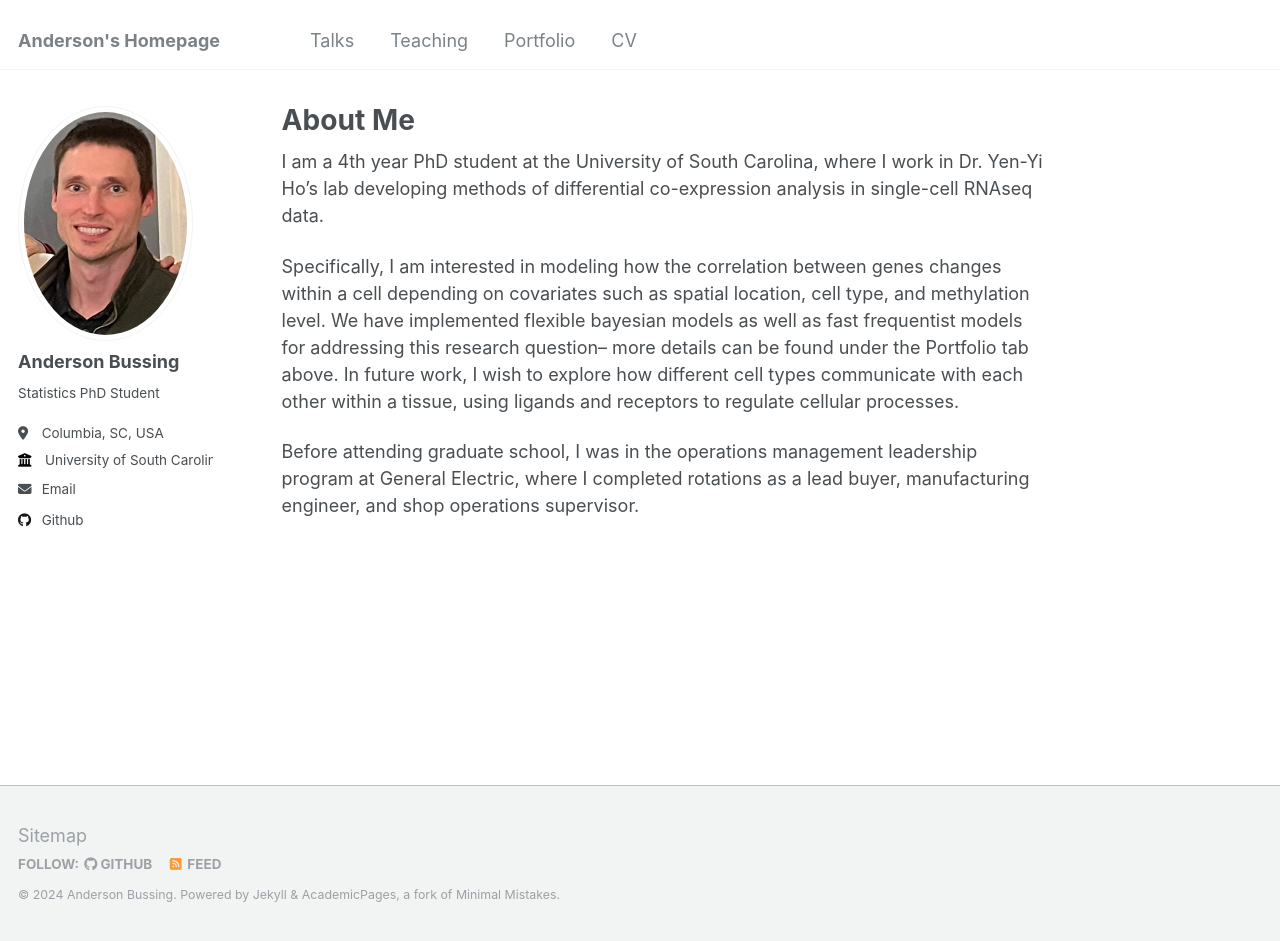
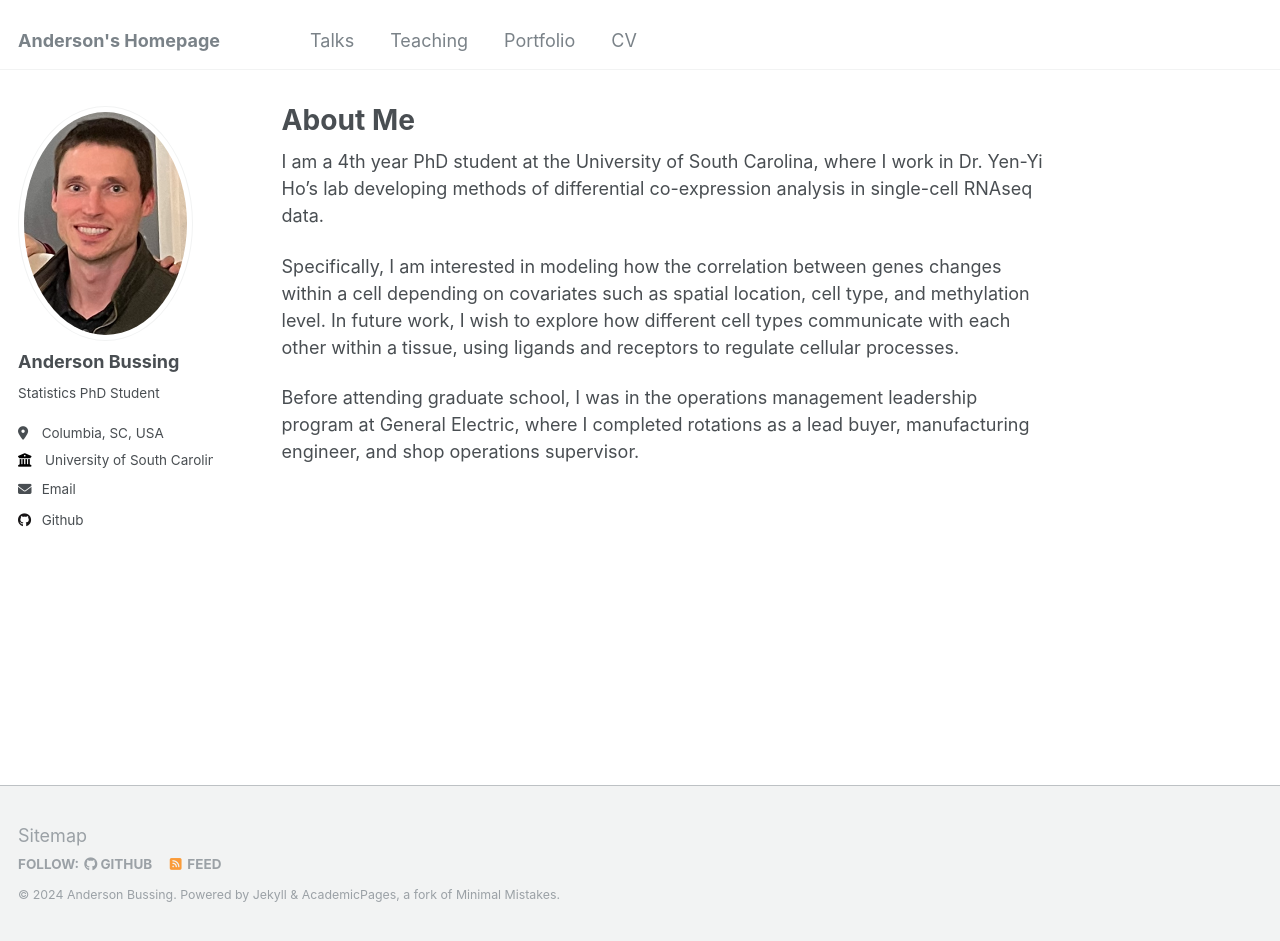
Before and after one commit to abussing/abussing.github.io, a Jekyll site: the page built from _pages/about.md, in a window 1280 px wide and 941 px high. Built offline with Jekyll 4.4.1, drawn with Linux system fonts in a browser that asks for light colours.

Commit message:
Update about.md

```diff
--- a/_pages/about.md
+++ b/_pages/about.md
@@ -9,6 +9,6 @@ redirect_from:
 
 I am a 4th year PhD student at the University of South Carolina, where I work in Dr. Yen-Yi Ho's lab developing methods of differential co-expression analysis in single-cell RNAseq data.
 
-Specifically, I am interested in modeling how the correlation between genes changes within a cell depending on covariates such as spatial location, cell type, and methylation level. We have implemented flexible bayesian models as well as fast frequentist models for addressing this research question-- more details can be found under the Portfolio tab above. In future work, I wish to explore how different cell types communicate with each other within a tissue, using ligands and receptors to regulate cellular processes.
+Specifically, I am interested in modeling how the correlation between genes changes within a cell depending on covariates such as spatial location, cell type, and methylation level. In future work, I wish to explore how different cell types communicate with each other within a tissue, using ligands and receptors to regulate cellular processes.
 
 Before attending graduate school, I was in the operations management leadership program at General Electric, where I completed rotations as a lead buyer, manufacturing engineer, and shop operations supervisor.
```
